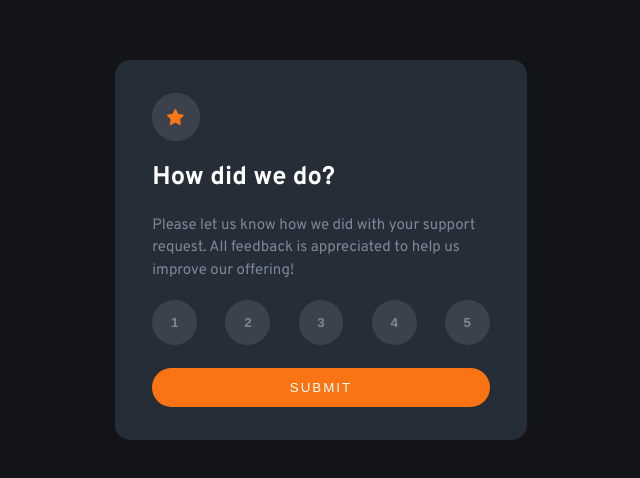
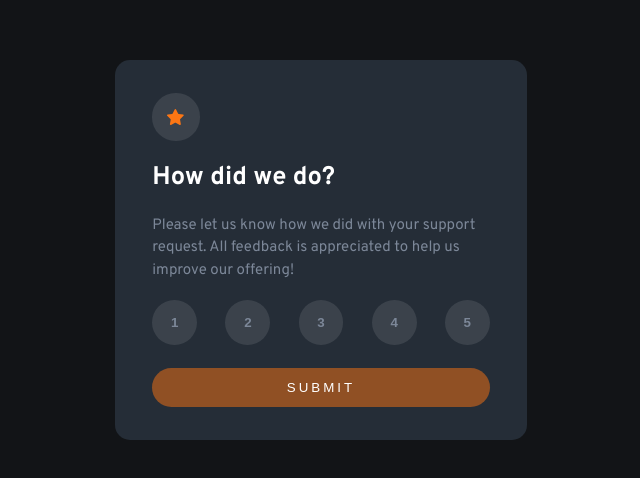
Before and after one commit to Khadijarejjaoui99/Interactive-rating-component, a plain HTML site: page index.html in a window 1280 px wide. Shown: the part 150-628 px from the top of the page, without its empty margins (319-959 px from the left). Drawn offline with Linux system fonts and the light colour scheme.

Commit message:
first commit

```diff
--- a/script.js
+++ b/script.js
@@ -1,12 +1,16 @@
 let rating = 0;
-function clickedBtn(clicked) {
-  rating = document.getElementById(clicked).innerText;
-  return rating;
-}
 const submit = document.getElementById("submit");
 const text = document.getElementById("ratingInfo");
 const fs = document.getElementById("firstSection");
 const ss = document.getElementById("secondSection");
+function clickedBtn(clicked) {
+  rating = document.getElementById(clicked).innerText;
+  submit.disabled = false;
+  return rating;
+}
+if (rating === 0) {
+  submit.disabled = true;
+}
 submit.addEventListener("click", () => {
   text.innerText = `You selected ${rating} out of 5`;
   if (rating !== 0) {
--- a/style.css
+++ b/style.css
@@ -78,7 +78,14 @@ main {
   color: hsl(0, 0%, 100%);
   background-color: hsl(25, 97%, 53%);
   cursor: pointer;
-  letter-spacing: 2px;
+  letter-spacing: 3px;
+}
+
+button[disabled] {
+  background-color: hsla(25, 97%, 53%, 0.5) !important;
+  color: hsl(0, 0%, 100%) !important;
+  cursor: not-allowed !important;
+  font-weight: 400 !important;
 }
 #submit:hover {
   color: hsl(25, 97%, 53%);
```
